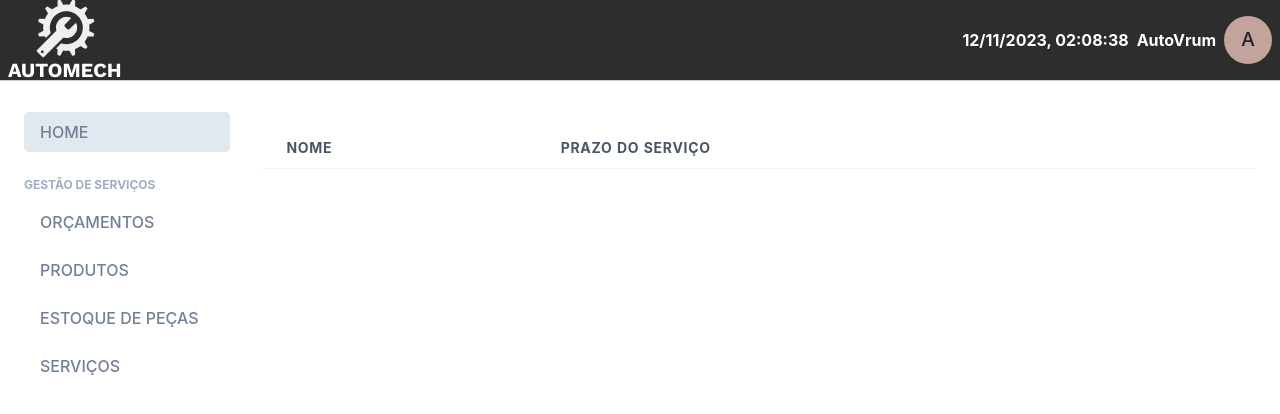
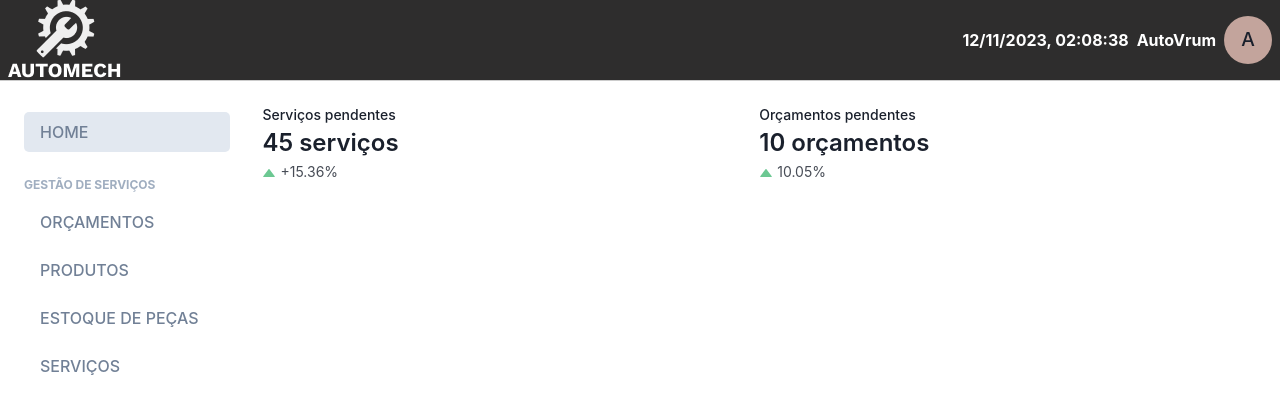
Before and after one commit to gabrielmatosmartins/AutoMechSite, a Next.js app: page /home in a window 1280 px wide. Shown: the top 414 px of the page. Built offline with nearby package versions, Linux system fonts and the light colour scheme.

Commit message:
Atualizando paginas

```diff
--- a/src/pages/home.js
+++ b/src/pages/home.js
@@ -1,22 +1,19 @@
 import {
   Box,
   Button,
-    Divider,
   Flex,
-    Input,
-    SimpleGrid,
   Table,
+  Stat,
+  StatLabel,
+  StatNumber,
+  StatHelpText,
+  StatArrow,
+  StatGroup,
   Tbody,
   Td,
-    Text,
   Th,
   Thead,
   Tr,
-    FormControl,
-    FormLabel,
-    FormErrorMessage,
-    FormHelperText,
-    Select,
 } from "@chakra-ui/react";
 import { useEffect, useState } from "react";
 import Header from "../components/Header";
@@ -101,42 +98,25 @@ import {
         <Box w="100%">
 
           <Box overflowY="auto" height="80vh">
-                  <Table mt="6">
-                      <Thead>
-                          <Tr>
-                              <Th fontWeight="bold" fontSize="14px">
-                                  Nome
-                              </Th>
-                              <Th fontWeight="bold" fontSize="14px">
-                                  Prazo do serviço
-                              </Th>
-                              <Th></Th>
-                          </Tr>
+            <StatGroup>
+              <Stat>
+                <StatLabel>Serviços pendentes</StatLabel>
+                <StatNumber>45 serviços</StatNumber>
+                <StatHelpText>
+                  <StatArrow type='increase' />
+                  +15.36%
+                </StatHelpText>
+              </Stat>
 
-
-
-
-                      </Thead>
-                      <Tbody>
-                          {listProducts.map((item, i) => (
-                              <Tr key={i}>
-                                  <Td color="gray.500">{item.name}</Td>
-                                  <Td textAlign="end">
-                                      <Button
-                                          p="2"
-                                          h="auto"
-                                          fontSize={11}
-                                          color="red.500"
-                                          fontWeight="bold"
-                                          onClick={() => removeProduct(item.id)}
-                                      >
-                                          EXCLUIR
-                                      </Button>
-                                  </Td>
-                              </Tr>
-                          ))}
-                      </Tbody>
-                  </Table>
+              <Stat>
+                <StatLabel>Orçamentos pendentes</StatLabel>
+                <StatNumber>10 orçamentos</StatNumber>
+                <StatHelpText>
+                  <StatArrow type='increase' />
+                  10.05%
+                </StatHelpText>
+              </Stat>
+            </StatGroup>
           </Box>
         </Box>
       </Flex>
--- a/src/pages/servicos.js
+++ b/src/pages/servicos.js
@@ -14,8 +14,6 @@ import {
     Tr,
     FormControl,
     FormLabel,
-    FormErrorMessage,
-    FormHelperText,
     Select,
 } from "@chakra-ui/react";
 import { useEffect, useState } from "react";
--- a/src/pages/stockEntries.js
+++ b/src/pages/stockEntries.js
@@ -28,6 +28,8 @@ const StockEntries = () => {
       : [];
 
     setStockEntries(db_stock_entries);
+
+   //const [Serviços,setServicos]=useState('') =>
 
     const db_products = localStorage.getItem("db_products")
       ? JSON.parse(localStorage.getItem("db_products"))
```
Also changed, not shown: src/pages/balance.js (+56 -51 lines), src/pages/orcamentos.js (added, +60 -0 lines). Lines whose indentation alone changed are shown as unchanged.
